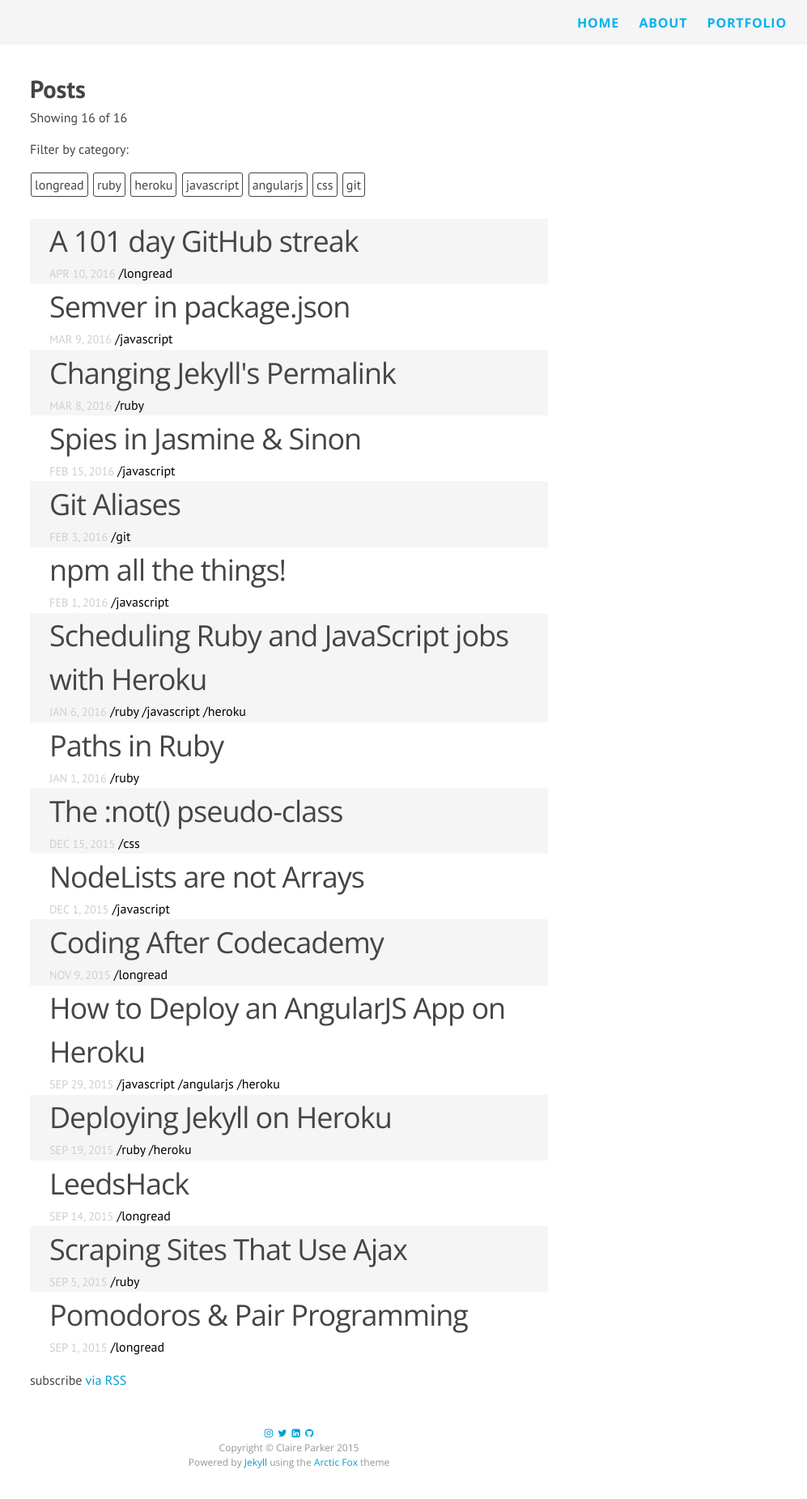
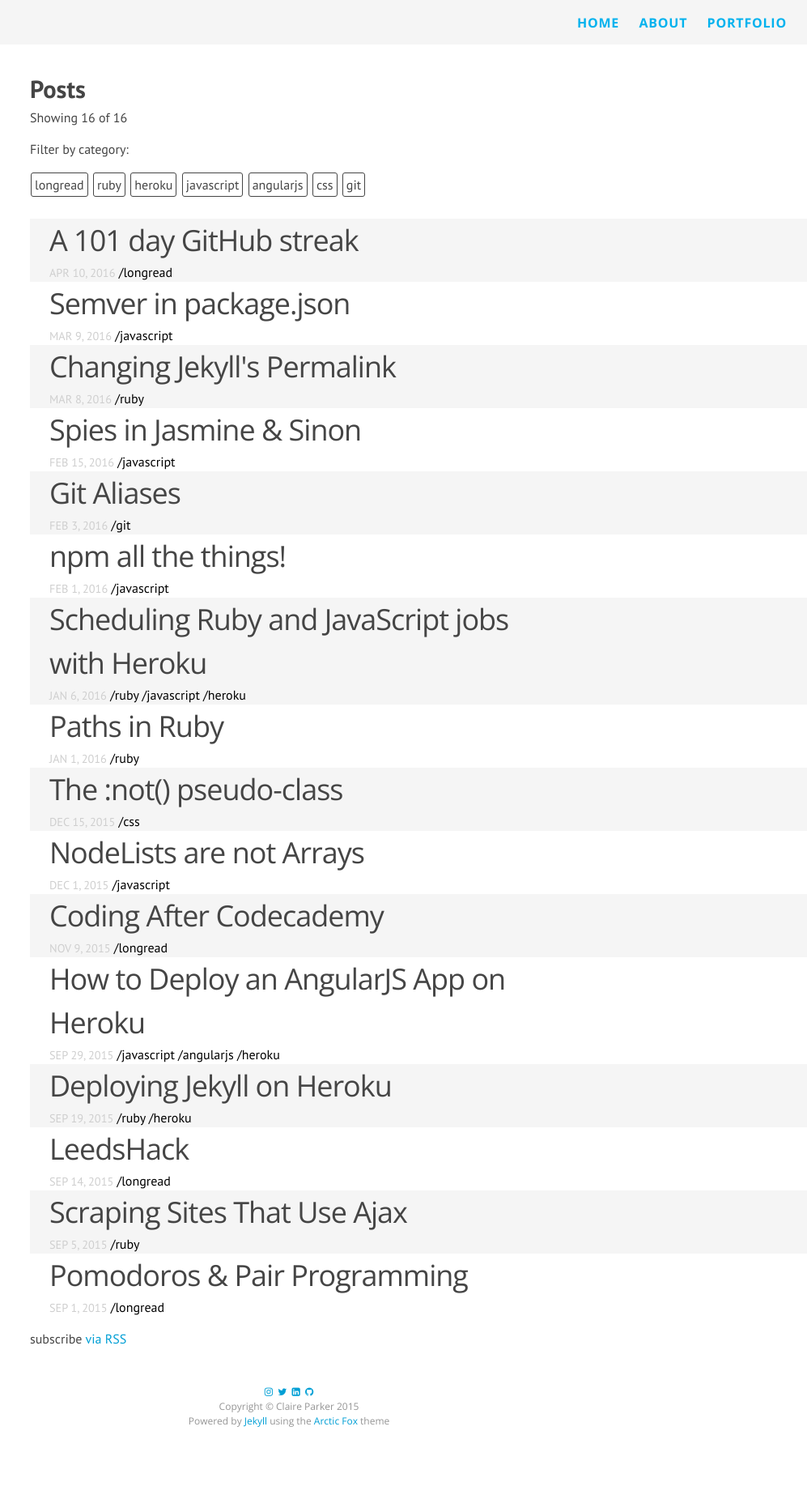
Before and after one commit to claire-codes/blog-com, a Jekyll site: the page built from index.html, in a window 1280 px wide. Shown: the whole page at 81% size, without its empty margins (283-1280 px from the left). Built offline with Jekyll 4.4.1, drawn with Linux system fonts in a browser that asks for light colours; nearby versions of some CDN libraries; after the commit the page ends 1800 px from its top, so only the background shows below that.

Commit message:
:wavy_dash: Full length background colour

```diff
--- a/_sass/_filter.scss
+++ b/_sass/_filter.scss
@@ -27,12 +27,28 @@ label {
         background: #f5f5f5;
         &:hover {
             background: darken($background-color, 15%);
+	        &:before {
+	            background: darken($background-color, 15%);
+			}
             .post-link {
                 color: $brand-color;
             }
             .post-meta {
                 color: darken($grey-color-light, 15%);
             }
+        }
+        & > * {
+            position: relative;
+        }
+        &:before {
+	        background: #f5f5f5;
+            display: block;
+            min-width: 1250px;
+			height: 100%;
+            position: absolute;
+            right: 0;
+            left: 0;
+            content: "";
         }
     }
 }
--- a/_sass/_layout.scss
+++ b/_sass/_layout.scss
@@ -108,7 +108,8 @@
 
         > li {
             display: block;
-            padding: 0.1em 1.5em;
+            padding: 0 1.5em;
+        	position: relative;
         }
 
     }
```
Lines whose indentation alone changed are shown as unchanged.
